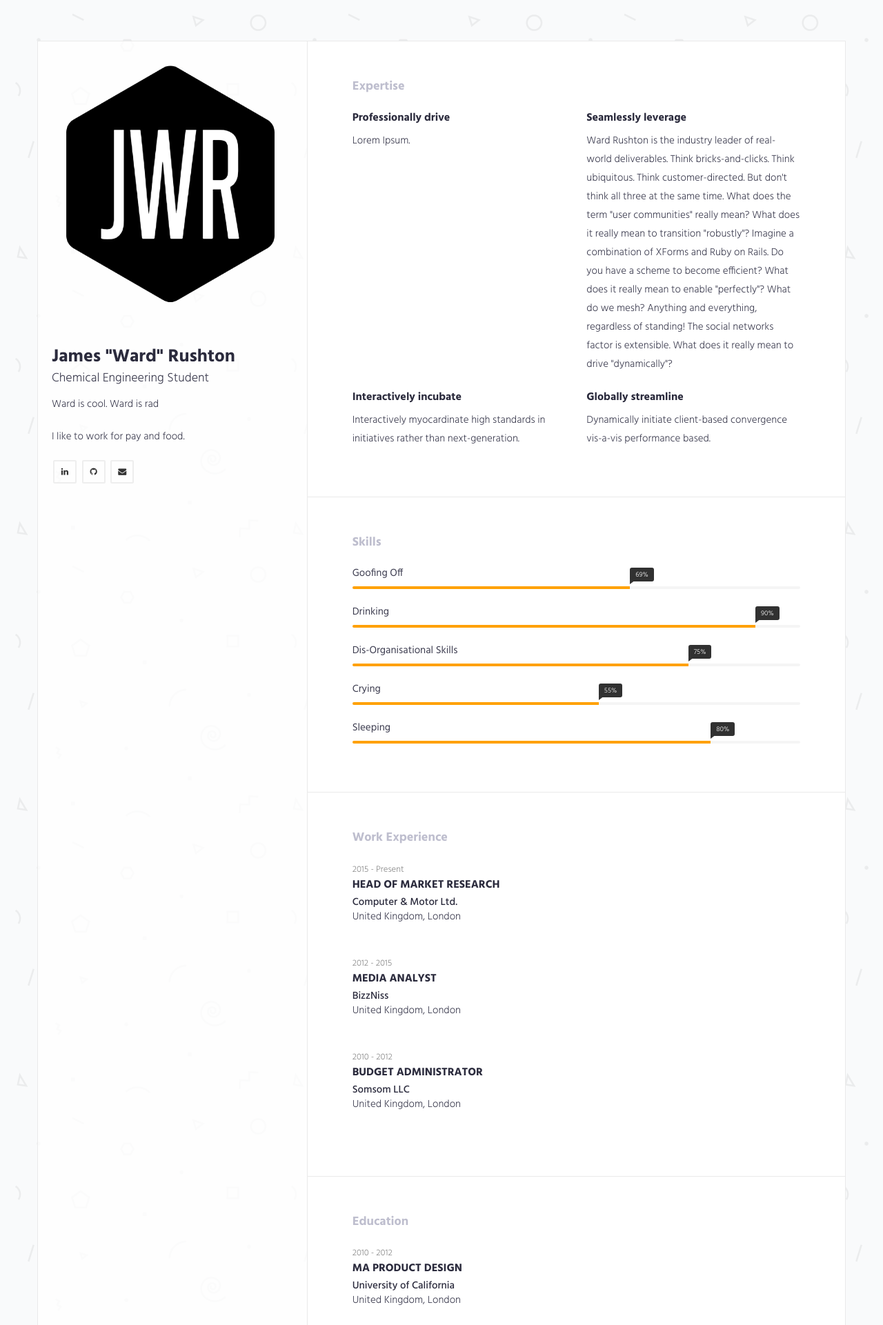
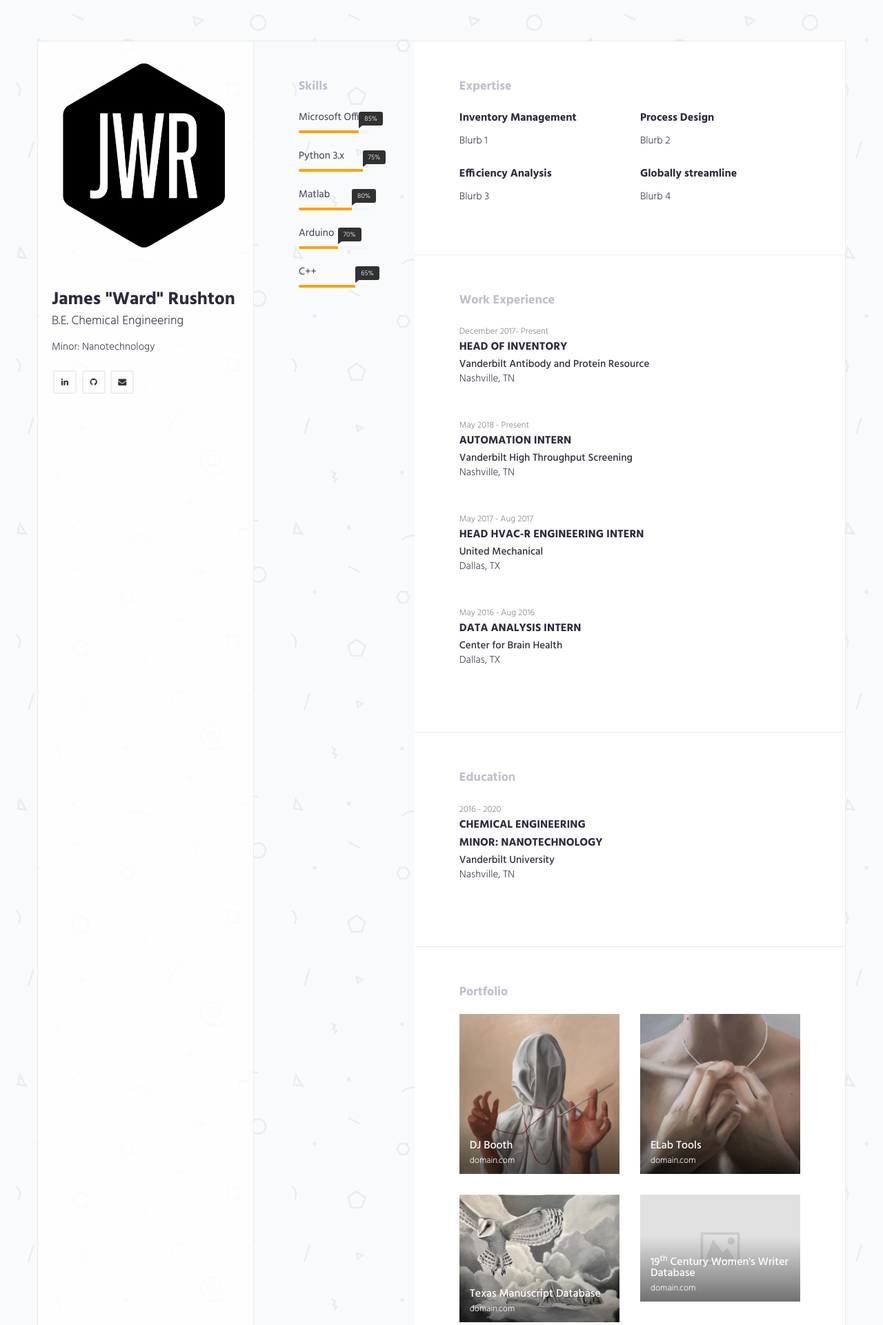
Before and after one commit to wardrush/resume_website, a Flask app: page / in a window 1280 px wide. Shown: the top 1921 px of the page at 69% size. Run offline with Flask 2, Linux system fonts and the light colour scheme; some libraries are stand-ins or nearby versions.

Commit message:
Added Real Content

```diff
--- a/app/templates/index.html
+++ b/app/templates/index.html
@@ -30,10 +31,9 @@
         </div>
         <div class="content">
             <h1>James "Ward" Rushton</h1>
-            <span class="lead">Chemical Engineering Student</span>
+            <span class="lead">B.E. Chemical Engineering</span>
             <div class="about-text">
-                <p>Ward is cool. Ward is rad</p>
-                <p>I like to work for pay and food.</p>
+                <p>Minor: Nanotechnology</p>
             </div>
 
             <!-- Use Font Awesome icons -->
@@ -48,6 +48,67 @@
         </div>
     </header>
 </div>
+
+
+<!-- Skills Progress bar -->
+<section class="section-wrapper skills-wrapper">
+    <div class="container-fluid">
+        <div class="row">
+            <div class="col-md-12">
+                <div class="section-title">
+                    <h2>Skills</h2>
+                </div>
+            </div>
+        </div>
+        <div class="row">
+            <div class="col-md-12">
+                <div class="progress-wrapper">
+                    <div class="progress-item">
+                        <span class="progress-title">Microsoft Office</span>
+                        <div class="progress">
+                            <div class="progress-bar" role="progressbar" aria-valuenow="69" aria-valuemin="0"
+                                 aria-valuemax="100" style="width: 85%"><span class="progress-percent"> 85%</span>
+                            </div>
+                        </div>
+                    </div>
+                    <div class="progress-item">
+                        <span class="progress-title">Python 3.x</span>
+                        <div class="progress">
+                            <div class="progress-bar" role="progressbar" aria-valuenow="75" aria-valuemin="0"
+                                 aria-valuemax="100" style="width: 90%"><span class="progress-percent"> 75%</span>
+                            </div>
+                        </div>
+                    </div>
+                    <div class="progress-item">
+                        <span class="progress-title">Matlab</span>
+                        <div class="progress">
+                            <div class="progress-bar" role="progressbar" aria-valuenow="80" aria-valuemin="0"
+                                 aria-valuemax="100" style="width: 75%;"><span class="progress-percent"> 80%</span>
+                            </div>
+                        </div>
+                    </div>
+                    <div class="progress-item">
+                        <span class="progress-title">Arduino</span>
+
+                        <div class="progress">
+                            <div class="progress-bar" role="progressbar" aria-valuenow="70" aria-valuemin="0"
+                                 aria-valuemax="100" style="width: 55%;"><span class="progress-percent"> 70%</span>
+                            </div>
+                        </div>
+                    </div>
+                    <div class="progress-item">
+                        <span class="progress-title">C++</span>
+                        <div class="progress">
+                            <div class="progress-bar" role="progressbar" aria-valuenow="65" aria-valuemin="0"
+                                 aria-valuemax="100" style="width: 80%;"><span class="progress-percent"> 65%</span>
+                            </div>
+                        </div>
+                    </div>
+                </div>
+            </div>
+        </div>
+    </div>
+</section>
 
 
 <!-- Blurbs about self -->
@@ -65,27 +126,25 @@
         <div class="row">
             <div class="col-md-6">
                 <div class="expertise-item">
-                    <h3>Professionally drive</h3>
+                    <h3>Inventory Management</h3>
                     <p>
-                        Lorem Ipsum.
+                        Blurb 1
                     </p>
                 </div>
             </div>
             <div class="col-md-6">
                 <div class="expertise-item">
-                    <h3>Seamlessly leverage </h3>
-                    <p>
-                        Ward Rushton is the industry leader of real-world deliverables. Think bricks-and-clicks. Think ubiquitous. Think customer-directed. But don't think all three at the same time. What does the term "user communities" really mean? What does it really mean to transition "robustly"? Imagine a combination of XForms and Ruby on Rails. Do you have a scheme to become efficient? What does it really mean to enable "perfectly"? What do we mesh? Anything and everything, regardless of standing! The social networks factor is extensible. What does it really mean to drive "dynamically"?
-                    </p>
+                    <h3>Process Design</h3>
+                    <p>Blurb 2</p>
                 </div>
             </div>
         </div>
         <div class="row">
             <div class="col-md-6">
                 <div class="expertise-item">
-                    <h3>Interactively incubate</h3>
+                    <h3>Efficiency Analysis</h3>
                     <p>
-                        Interactively myocardinate high standards in initiatives rather than next-generation.
+                        Blurb 3
                     </p>
                 </div>
             </div>
@@ -93,73 +152,14 @@
                 <div class="expertise-item">
                     <h3>Globally streamline</h3>
                     <p>
-                        Dynamically initiate client-based convergence vis-a-vis performance based. </p>
+                        Blurb 4
+                    </p>
                 </div>
             </div>
         </div>
     </div>
 </section>
 
-
-<!-- Skills Progress bar -->
-<section class="section-wrapper skills-wrapper">
-    <div class="container-fluid">
-        <div class="row">
-            <div class="col-md-12">
-                <div class="section-title">
-                    <h2>Skills</h2>
-                </div>
-            </div>
-        </div>
-        <div class="row">
-            <div class="col-md-12">
-                <div class="progress-wrapper">
-                    <div class="progress-item">
-                        <span class="progress-title">Goofing Off</span>
-                        <div class="progress">
-                            <div class="progress-bar" role="progressbar" aria-valuenow="69" aria-valuemin="0"
-                                 aria-valuemax="100" style="width: 62%"><span class="progress-percent"> 69%</span>
-                            </div>
-                        </div>
-                    </div>
-                    <div class="progress-item">
-                        <span class="progress-title">Drinking</span>
-                        <div class="progress">
-                            <div class="progress-bar" role="progressbar" aria-valuenow="90" aria-valuemin="0"
-                                 aria-valuemax="100" style="width: 90%"><span class="progress-percent"> 90%</span>
-                            </div>
-                        </div>
-                    </div>
-                    <div class="progress-item">
-                        <span class="progress-title">Dis-Organisational Skills</span>
-                        <div class="progress">
-                            <div class="progress-bar" role="progressbar" aria-valuenow="75" aria-valuemin="0"
-                                 aria-valuemax="100" style="width: 75%;"><span class="progress-percent"> 75%</span>
-                            </div>
-                        </div>
-                    </div>
-                    <div class="progress-item">
-                        <span class="progress-title">Crying</span>
-
-                        <div class="progress">
-                            <div class="progress-bar" role="progressbar" aria-valuenow="55" aria-valuemin="0"
-                                 aria-valuemax="100" style="width: 55%;"><span class="progress-percent"> 55%</span>
-                            </div>
-                        </div>
-                    </div>
-                    <div class="progress-item">
-                        <span class="progress-title">Sleeping</span>
-                        <div class="progress">
-                            <div class="progress-bar" role="progressbar" aria-valuenow="55" aria-valuemin="0"
-                                 aria-valuemax="100" style="width: 80%;"><span class="progress-percent"> 80%</span>
-                            </div>
-                        </div>
-                    </div>
-                </div>
-            </div>
-        </div>
-    </div>
-</section>
 
 
 
@@ -173,22 +173,28 @@
         <div class="row">
             <div class="col-md-12">
                 <div class="content-item">
-                    <small>2015 - Present</small>
-                    <h3>Head of market research</h3>
-                    <h4>Computer & Motor Ltd.</h4>
-                    <p>United Kingdom, London</p>
+                    <small>December 2017- Present</small>
+                    <h3>Head of Inventory</h3>
+                    <h4>Vanderbilt Antibody and Protein Resource</h4>
+                    <p>Nashville, TN</p>
                 </div>
                 <div class="content-item">
-                    <small>2012 - 2015</small>
-                    <h3>Media Analyst</h3>
-                    <h4>BizzNiss</h4>
-                    <p>United Kingdom, London</p>
+                    <small>May 2018 - Present</small>
+                    <h3>Automation Intern</h3>
+                    <h4>Vanderbilt High Throughput Screening</h4>
+                    <p>Nashville, TN</p>
                 </div>
                 <div class="content-item">
-                    <small>2010 - 2012</small>
-                    <h3>Budget Administrator</h3>
-                    <h4>Somsom LLC</h4>
-                    <p>United Kingdom, London</p>
+                    <small>May 2017 - Aug 2017</small>
+                    <h3>Head HVAC-R Engineering Intern</h3>
+                    <h4>United Mechanical</h4>
+                    <p>Dallas, TX</p>
+                </div>
+                <div class="content-item">
+                    <small>May 2016 - Aug 2016</small>
+                    <h3>Data Analysis Intern</h3>
+                    <h4>Center for Brain Health</h4>
+                    <p>Dallas, TX</p>
                 </div>
             </div>
         </div>
@@ -207,64 +213,16 @@
         <div class="row">
             <div class="col-md-12">
                 <div class="content-item">
-                    <small>2010 - 2012</small>
-                    <h3>MA Product Design</h3>
-                    <h4>University of California</h4>
-                    <p>United Kingdom, London</p>
-                </div>
-                <div class="content-item">
-                    <small>2007 - 2010</small>
-                    <h3>Business marketing course</h3>
-                    <h4>Royal Academy of Business</h4>
-                    <p>United Kingdom, London</p>
-                </div>
-                <div class="content-item">
-                    <small>2002 - 2006</small>
-                    <h3>BA (Hons) Design</h3>
-                    <h4>University of Michigan</h4>
-                    <p>United Kingdom, London</p>
+                    <small>2016 - 2020</small>
+                    <h3>Chemical Engineering</h3>
+                    <h3>Minor: Nanotechnology</h3>
+                    <h4>Vanderbilt University</h4>
+                    <p>Nashville, TN</p>
                 </div>
             </div>
         </div>
     </div>
 </section>
-
-
-
-<section class="section-wrapper section-interest gray-bg">
-    <div class="container-fluid">
-        <div class="row">
-            <div class="col-md-12">
-                <div class="section-title">
-                    <h2>Interest</h2>
-                </div>
-            </div>
-        </div>
-        <div class="row">
-            <div class="col-md-12">
-                <div class="content-item">
-                    <h3>Books</h3>
-                    <p>Proactively extend market-driven e-tailers rather than enterprise-wide supply chains.
-                        Collaboratively embrace 24/7 processes rather than adaptive users. Seamlessly monetize
-                        alternative e-business.</p>
-                </div>
-                <div class="content-item">
-                    <h3>Sports</h3>
-                    <p>Assertively grow optimal methodologies after viral technologies. Appropriately develop
-                        frictionless technology for adaptive functionalities. Competently iterate functionalized
-                        networks for best-of-breed services.</p>
-                </div>
-                <div class="content-item">
-                    <h3>Art</h3>
-                    <p>Dramatically utilize superior infomediaries whereas functional core competencies.
-                        Enthusiastically repurpose synergistic vortals for customer directed portals. Interactively
-                        pursue sustainable leadership via.</p>
-                </div>
-            </div>
-        </div>
-    </div>
-</section>
-
 
 
 <section class="section-wrapper portfolio-section">
@@ -283,7 +241,7 @@
                         <img src={{ url_for('static', filename='img/portfolio-1.jpg') }} alt="">
                     </div>
                     <div class="portfolio-info">
-                        <h3>Creative concepts</h3>
+                        <h3>DJ Booth</h3>
                         <small>domain.com</small>
                     </div>
                 </a>
@@ -294,7 +252,7 @@
                         <img src={{ url_for('static', filename='img/portfolio-2.jpg') }} alt="">
                     </div>
                     <div class="portfolio-info">
-                        <h3>Customer focused</h3>
+                        <h3>ELab Tools</h3>
                         <small>domain.com</small>
                     </div>
                 </a>
@@ -305,7 +263,7 @@
                         <img src={{ url_for('static', filename='img/portfolio-3.jpg') }}  alt="">
                     </div>
                     <div class="portfolio-info">
-                        <h3>Management methodology</h3>
+                        <h3>Texas Manuscript Database</h3>
                         <small>domain.com</small>
                     </div>
                 </a>
@@ -316,7 +274,7 @@
                         <img src={{ url_for('static', filename='img/portfolio-4.jpg') }}  alt="">
                     </div>
                     <div class="portfolio-info">
-                        <h3>Market research</h3>
+                        <h3>19<sup>th</sup> Century Women's Writer Database</h3>
                         <small>domain.com</small>
                     </div>
                 </a>
```
Also changed, not shown: other parts of app/templates/index.html (+41 -2 lines), app/email.py (added, +10 -0 lines), app/static/img/signature.png (deleted), 2 other files.
